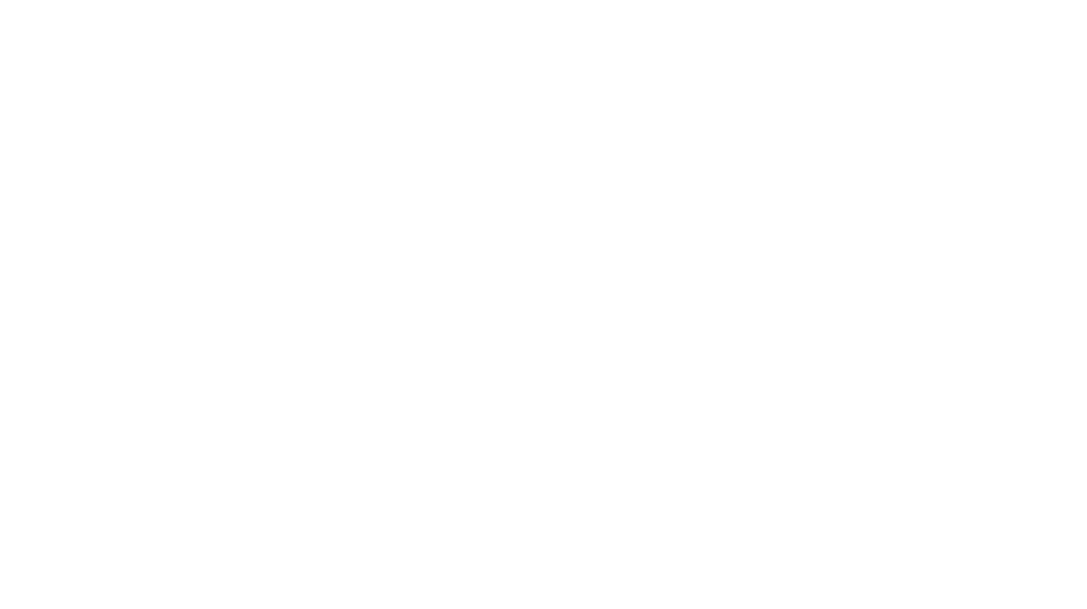
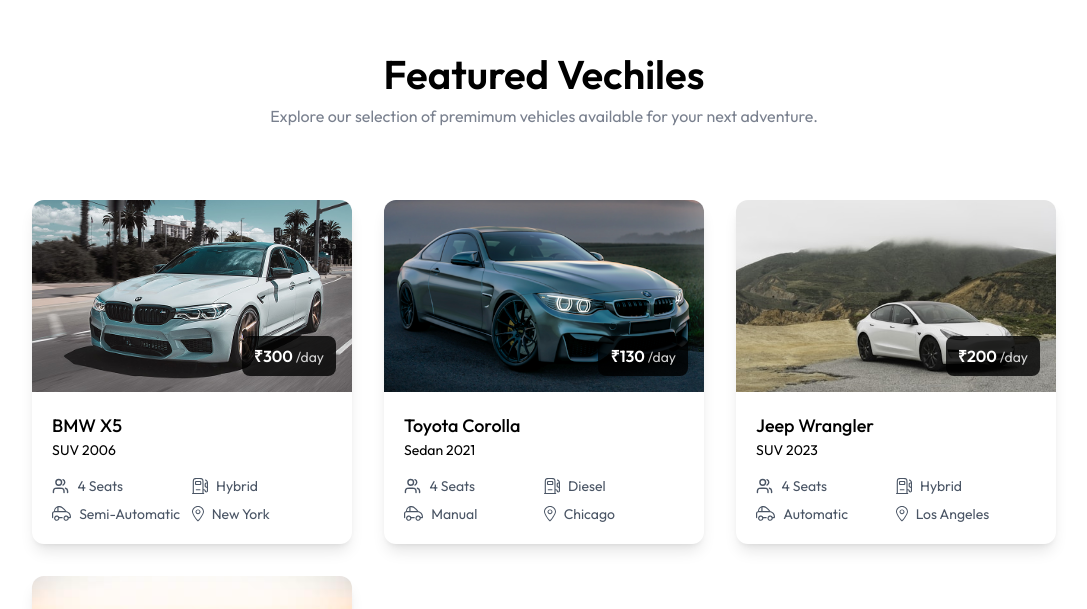
Before and after one commit to Kulwantolkha/Car-Rental-Website, a React (Vite) app in the folder frontend/: page / in a window 1280 px wide. Shown: the part 917-1526 px from the top of the page, without its empty margins (96-1183 px from the left). Before the commit the page ends 873 px from the top, so only its background shows below. Built offline with nearby package versions, Linux system fonts and the light colour scheme.

Commit message:
Added FeaturedSection and CarCard components;for home page

```diff
--- a/frontend/src/Pages/Home.jsx
+++ b/frontend/src/Pages/Home.jsx
@@ -1,10 +1,12 @@
 import React from 'react'
 import Hero from '../components/Hero';
+import FeaturedSection from '../components/FeaturedSecsion';
 
 function Home() {
     return (
         <>
         <Hero/>
+        <FeaturedSection/>
         </>
     )
 }
--- /dev/null
+++ b/frontend/src/components/CarCard.jsx
@@ -0,0 +1,72 @@
+import React from "react";
+import { assets } from "../assets/assets";
+import { useNavigate } from "react-router-dom";
+function CarCard({ car }) {
+  const currency = import.meta.env.VITE_CURRENCY;
+  const navigate = useNavigate();
+  return (
+    <>
+      <div
+        onClick={() => {
+          navigate(`/car-details/${car._id}`);
+          scrollTo(0,0);
+        }}
+        className="group rounded-xl overflow-hidden shadow-lg hover:-translate-y-1 transition-all duration-500 cursor-pointer"
+      >
+        <div className="relative h-48 overflow-hidden">
+          <img
+            src={car.image}
+            alt="Car Image"
+            className="w-full h-full object-cover transition-transform duration-500 group-hover:scale-105"
+          />
+          {car.isAvailable && (
+            <p className="absolute top-4 left-4 bg-primary/90 text-white text-xs px-2.5 py-1 rounded-full">
+              Available Now
+            </p>
+          )}
+
+          <div className="absolute bottom-4 right-4 bg-black/80 backdrop-blue-sm text-white px-3 py-2 rounded-lg">
+            <span className="font-semibold">
+              {currency}
+              {car.pricePerDay}
+            </span>
+            <span className="text-sm text-white/80"> /day</span>
+          </div>
+        </div>
+
+        <div className="p-4 sm:p-5">
+          <div className="flex justify-between items-start mb-2">
+            <div>
+              <h3 className="text-lg font-medium">
+                {car.brand} {car.model}
+              </h3>
+              <p className="text-muted-foreground text-sm">
+                {car.category} {car.year}
+              </p>
+            </div>
+          </div>
+          <div className="mt-4 grid grid-cols-2 gap-y-2 text-gray-600">
+            <div className="flex items-center text-sm text-muted-foreground">
+              <img src={assets.users_icon} alt="" className="h-4 mr-2" />
+              <span>{car.seating_capacity} Seats</span>
+            </div>
+            <div className="flex items-center text-sm text-muted-foreground">
+              <img src={assets.fuel_icon} alt="" className="h-4 mr-2" />
+              <span>{car.fuel_type}</span>
+            </div>
+            <div className="flex items-center text-sm text-muted-foreground">
+              <img src={assets.car_icon} alt="" className="h-4 mr-2" />
+              <span>{car.transmission}</span>
+            </div>
+            <div className="flex items-center text-sm text-muted-foreground">
+              <img src={assets.location_icon} alt="" className="h-4 mr-2" />
+              <span>{car.location}</span>
+            </div>
+          </div>
+        </div>
+      </div>
+    </>
+  );
+}
+
+export default CarCard;
--- /dev/null
+++ b/frontend/src/components/FeaturedSecsion.jsx
@@ -0,0 +1,39 @@
+import React from "react";
+import { dummyCarData, assets } from "../assets/assets";
+import Title from "./Title";
+import CarCard from "./CarCard";
+import { useNavigate } from "react-router-dom";
+
+const FeaturedSection = () => {
+  const navigate = useNavigate();
+  return (
+    <>
+      <div className="flex flex-col items-center py-24 px-6 md:px-16 lg:px-24 xl:px-32">
+        <div>
+          <Title
+            title="Featured Vechiles"
+            subTitle="Explore our selection of premimum vehicles available for your next adventure."
+          />
+        </div>
+        <div className="grid grid-col-1 sm:grid-cols-2 lg:grid-cols-3 gap-8 mt-18">
+          {dummyCarData.slice(0, 6).map((car) => (
+            <div key={car._id}>
+              <CarCard car={car} />
+            </div>
+          ))}
+        </div>
+        <button
+          onClick={() => {
+            navigate("/cars");
+            scrollTo(0, 0);
+          }}
+          className="flex felx-center justify-center gap-2 px-6 py-2 border border-borderColor hover:bg-gray-50 rounded-md mt-18 cursor-pointer"
+        >
+          Explore all cars <img src={assets.arrow_icon} alt="arrow" />
+        </button>
+      </div>
+    </>
+  );
+};
+
+export default FeaturedSection;
--- /dev/null
+++ b/frontend/src/components/Title.jsx
@@ -0,0 +1,12 @@
+import React from 'react';
+
+const Title = ({title, subTitle, align}) => {
+    return (
+        <div className={`flex flex-col justify-center items-center text-center ${align==="left" && "md:items-start md:text-left"}`}>
+            <h1 className="font-semibold text-4xl md:text-[40px]">{title}</h1>
+            <p className="text-sm md:text-base text-gray-500/90 mt-2 max-w-156">{subTitle}</p>
+        </div>
+    );
+};
+
+export default Title;
```
Also changed, not shown: frontend/src/components/Banner.jsx (added), 1 other file (tests, documents, lock files or other folders).
